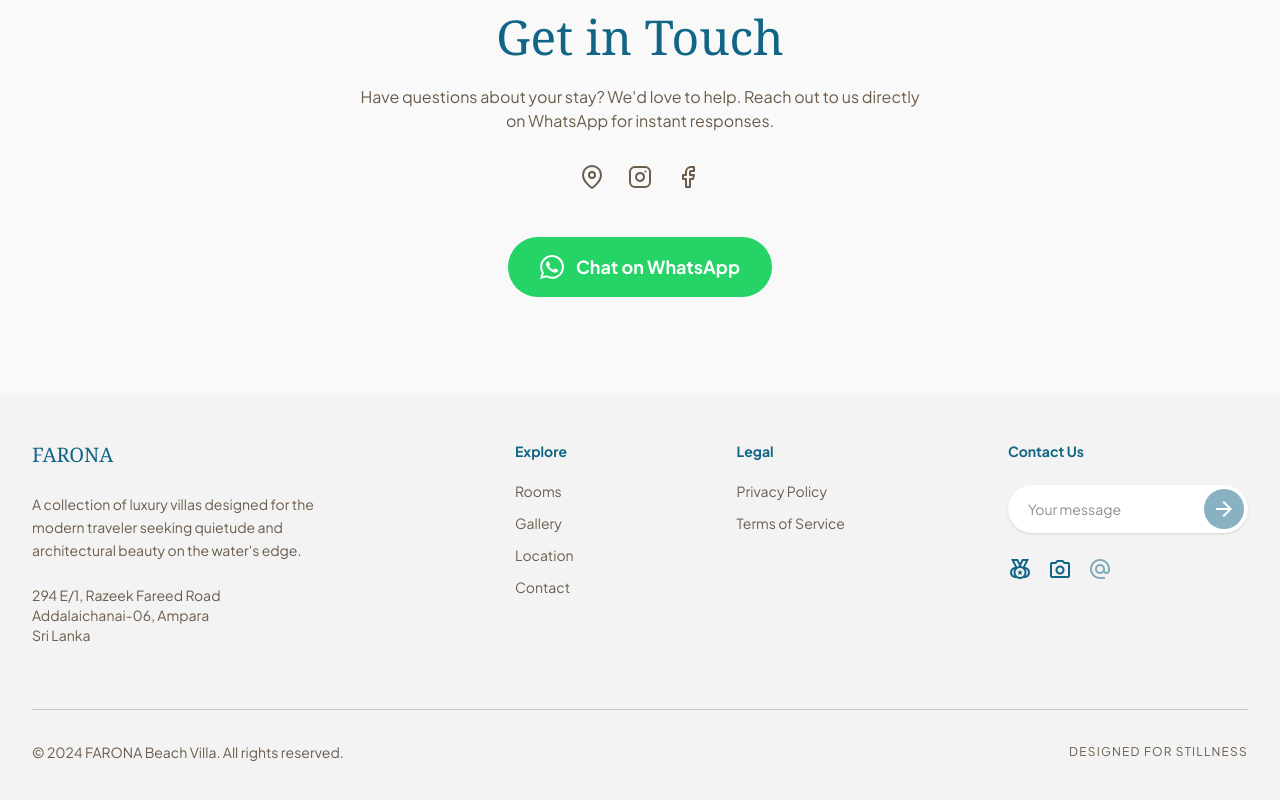
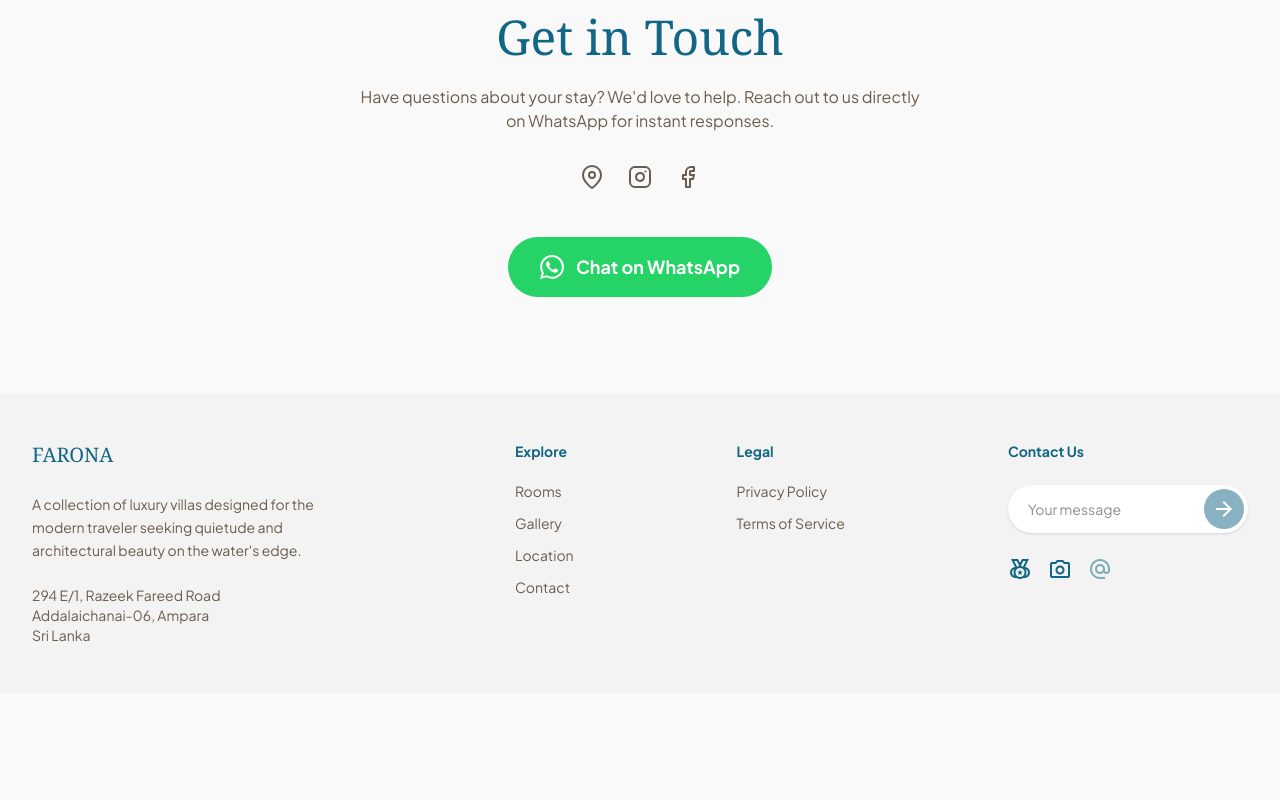
Before and after one commit to Hathiqu-ahamath/FaroNa_Beach_Villa, a React (Vite) app: page / in a window 1280 px wide. Shown: the part 3894-4694 px from the top of the page. After the commit the page ends 4587 px from the top, so only its background shows below. Built offline with nearby package versions, Linux system fonts and the light colour scheme; no server answers.

Commit message:
Remove copyright and designed text from footer

```diff
--- a/src/components/Footer.jsx
+++ b/src/components/Footer.jsx
@@ -75,12 +75,6 @@ export default function Footer({ setCurrentPage }) {
           </div>
         </div>
       </div>
-      <div className="max-w-7xl mx-auto mt-8 md:mt-16 pt-6 md:pt-8 border-t border-outline-variant flex flex-col md:flex-row justify-between items-center gap-2 md:gap-4">
-        <span className="font-body text-xs md:text-sm text-secondary">© 2024 FARONA Beach Villa. All rights reserved.</span>
-        <div className="flex gap-4 md:gap-6">
-          <span className="font-body text-[10px] md:text-xs text-secondary uppercase tracking-widest">Designed for Stillness</span>
-        </div>
-      </div>
     </footer>
   )
 }
```
